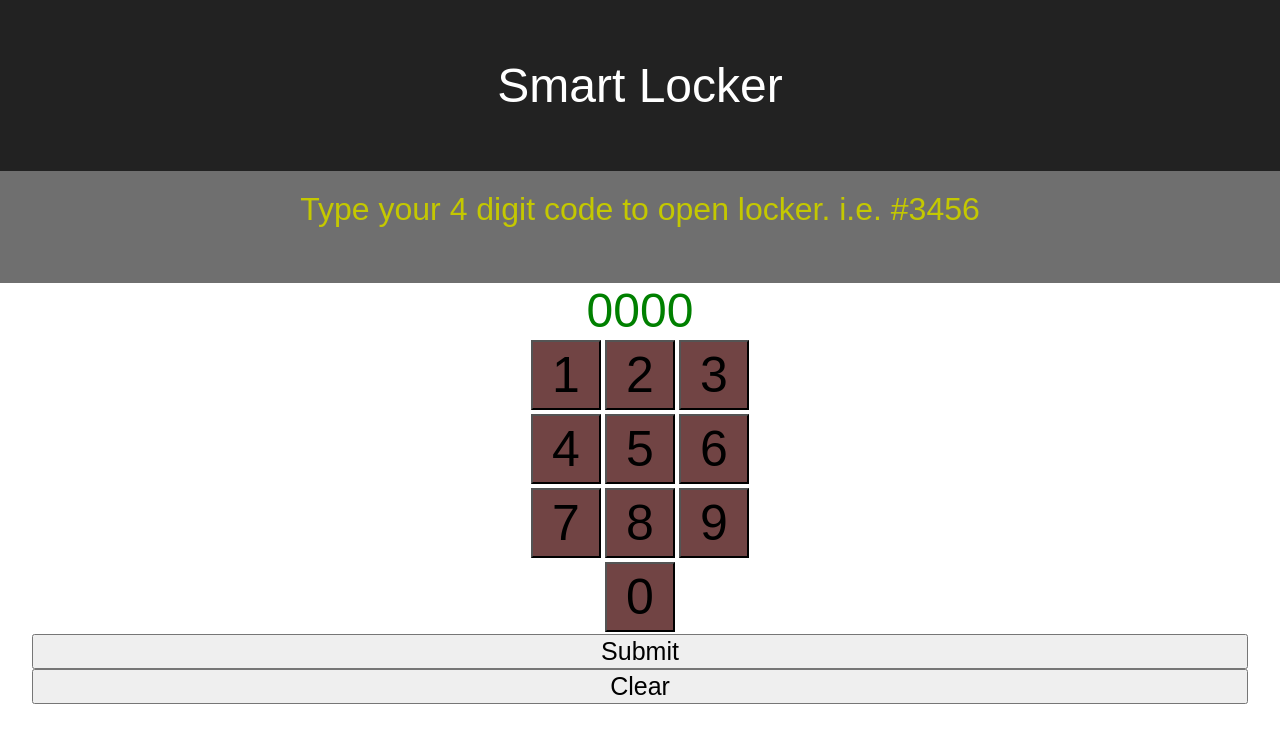
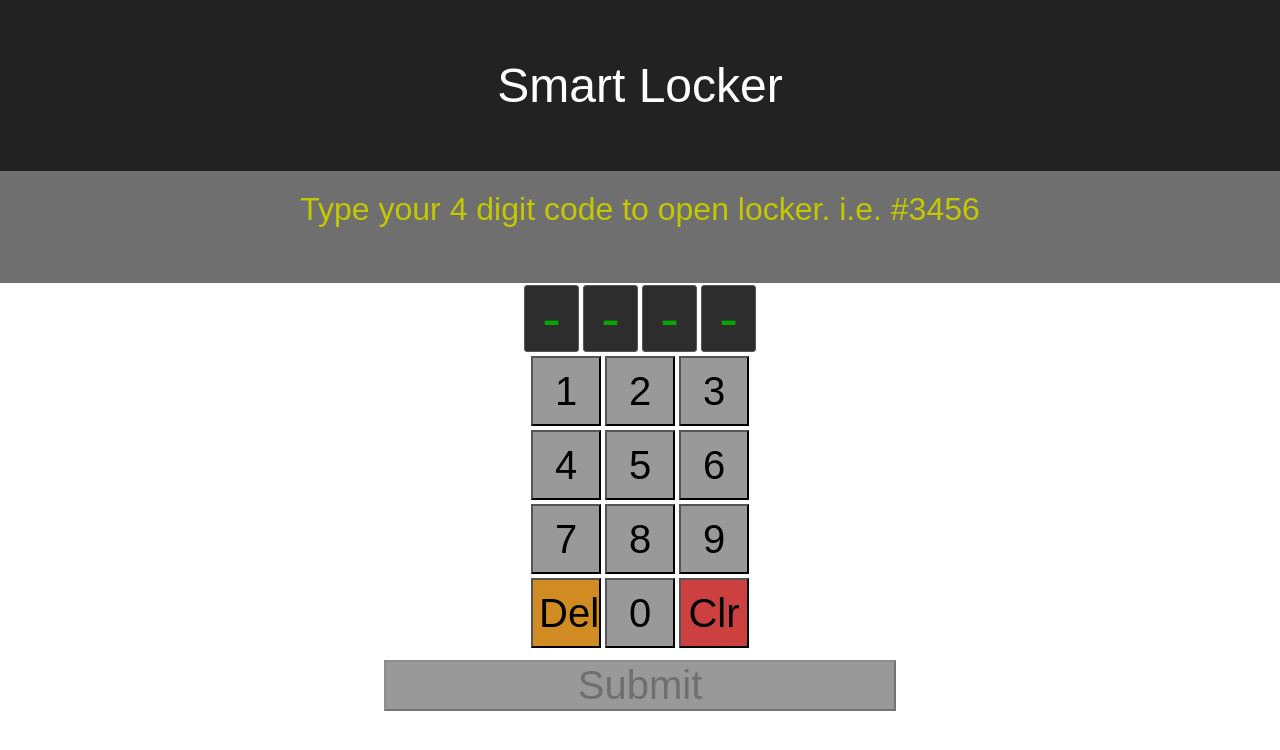
Before and after one commit to strayllama/Smart_Locker_JavaScript_React_Front, a React (Create React App) app: page / in a window 1280 px wide. Shown: the top 750 px of the page. Built offline with nearby package versions, Linux system fonts and the light colour scheme.

Commit message:
reset, clear and submit functions added

```diff
--- a/src/App.css
+++ b/src/App.css
@@ -1,16 +1,9 @@
 .App {
   text-align: center;
+  min-width: 320px;
+
 }
 
 /* * {
   border: 1px solid red;
 } */
-
-
-.number-button {
-  margin: 2px;
-  font-size: 2.5em;
-  width: 70px;
-  height: 70px;
-  display: inline-block;
-}
--- a/src/App.js
+++ b/src/App.js
@@ -1,7 +1,7 @@
 import React, { Component } from 'react';
 import Header from './components/Header.js'
 import MessageBox from './components/MessageBox.js'
-import NumberPane from './components/NumberPane.js'
+import DisplayPane from './components/DisplayPane.js'
 import NumberPad from './components/NumberPad.js'
 import ControlButtons from './components/ControlButtons.js'
 import './App.css';
@@ -11,35 +11,144 @@ class App extends Component {
     super(props);
 
     this.state = {
-      message: 'Type your 4 digit code to open locker. i.e. #3456'
+      lockerBankName: "Liberton",
+      message: 'Type your 4 digit code to open locker. i.e. #3456',
+      code: ['-', '-', '-', '-'],
+      entryCounter: 0,
+      lockers: [
+        { number: 1, empty: false, parcelId: 111 },
+        { number: 2, empty: false, parcelId: 112 },
+        { number: 3, empty: true, parcelId: null },
+        { number: 4, empty: true, parcelId: null },
+        { number: 5, empty: true, parcelId: null },
+        { number: 6, empty: true, parcelId: null },
+        { number: 7, empty: true, parcelId: null },
+        { number: 8, empty: true, parcelId: null },
+        { number: 9, empty: true, parcelId: null }
+      ],
+      submitOff: true
     }
 
     this.handleOnClearClick = this.handleOnClearClick.bind(this);
     this.handleOnSubmitClick = this.handleOnSubmitClick.bind(this);
     this.handleOnNumberClick = this.handleOnNumberClick.bind(this);
+    this.handleOnBackSpaceClick = this.handleOnBackSpaceClick.bind(this);
+  }
 
+  setMessage(newMessage) {
+    this.setState({ message: newMessage });
+  }
+
+  codeString() {
+    const codeString = this.state.code[0] + this.state.code[1] + this.state.code[2] + this.state.code[3]
+    return codeString;
+  }
+
+  resetEntryCounter() {
+    this.setState({ entryCounter: 0 });
+    this.setMessage('Type your 4 digit code to open locker. i.e. #3456');
+  }
+
+  clearCode() {
+    const clearedCode = ['-', '-', '-', '-'];
+    this.setState.code = clearedCode;
+    this.setState({ code: clearedCode });
+    this.resetEntryCounter();
+    this.setState({ submitOff: true });
+  }
+
+  increaseEntryCounter() {
+    const newCount = this.state.entryCounter + 1;
+    this.setState({ entryCounter: newCount });
+  }
+
+  decreaseEntryCounter() {
+    const newCount = this.state.entryCounter - 1;
+    this.setState({ entryCounter: newCount });
+    this.setState({ submitOff: true });
+  }
+
+  enterNumber(number) {
+    const index = this.state.entryCounter;
+    if (index === 0) {
+      const newCode = this.state.code;
+      newCode[0] = number;
+      this.setState({ code: newCode });
+      this.increaseEntryCounter();
+    } else if (index === 1) {
+      const newCode = this.state.code;
+      newCode[1] = number;
+      this.setState({ code: newCode });
+      this.increaseEntryCounter();
+    } else if (index === 2) {
+      const newCode = this.state.code;
+      newCode[2] = number;
+      this.setState({ code: newCode });
+      this.increaseEntryCounter();
+    } else if (index === 3) {
+      const newCode = this.state.code;
+      newCode[3] = number;
+      this.setState({ code: newCode });
+      this.increaseEntryCounter();
+      this.setState({ submitOff: false });
+    } else { console.log('Clear to re-type code!');}
+  }
+
+  deleteNumber() {
+    const index = this.state.entryCounter;
+    if (index > 0) {
+      const newCode = this.state.code;
+      newCode[index - 1] = '-';
+      this.setState({ code: newCode });
+      this.decreaseEntryCounter();
+    }
+  }
+
+  handleOnBackSpaceClick() {
+    console.log('BackSpace Button Clicked');
+    this.deleteNumber();
   }
 
   handleOnSubmitClick() {
     console.log('Submit Button Clicked');
+    if (this.state.entryCounter === 4) {
+      console.log('Submitting the following code:', this.codeString());
+      this.setMessage('Code Submitted!');
+    }
   }
 
   handleOnClearClick() {
     console.log('Clear Button Clicked');
+    this.clearCode();
   }
 
   handleOnNumberClick(number) {
+    this.enterNumber(number);
     console.log('Number', number, 'Button Clicked');
   }
+
 
   render() {
     return (
       <div className="App">
-        <Header>Smart Locker</Header>
+        <Header>{this.state.lockerBankId} Smart Locker</Header>
         <MessageBox text={this.state.message} />
-        <NumberPane />
-        <NumberPad onPress={this.handleOnNumberClick} />
-        <ControlButtons onPressClear={this.handleOnClearClick} onPressClick={this.handleOnSubmitClick} />
+        <DisplayPane
+          num1={this.state.code[0]}
+          num2={this.state.code[1]}
+          num3={this.state.code[2]}
+          num4={this.state.code[3]}
+        />
+        <NumberPad
+          onPressNum={this.handleOnNumberClick}
+          onPressClear={this.handleOnClearClick}
+          onPressBack={this.handleOnBackSpaceClick}
+        />
+        <ControlButtons
+          onPressClear={this.handleOnClearClick}
+          onPressSubmit={this.handleOnSubmitClick}
+          turnedOff={this.state.submitOff}
+        />
       </div>
     );
   }
--- a/src/components/Button.js
+++ b/src/components/Button.js
@@ -1,18 +1,15 @@
 import React from 'react';
 
-const NumberButton = ({ onPress, children, className }) => {
+const NumberButton = ({ onPress, children, className, disabled }) => {
   return (
-    <button style={styles.buttonStyle} className={className} >{children}</button>
+    <button
+      className={className}
+      onClick={onPress}
+      disabled={disabled}
+    >{children}</button>
   );
 };
 
-const styles = {
-  buttonStyle: {
-  width: '95%',
-  height: '95%',
-  fontSize: 25,
-  display: 'inline-block'
-  }
-}
+
 
 export default NumberButton;
--- a/src/components/ControlButtons.js
+++ b/src/components/ControlButtons.js
@@ -1,11 +1,15 @@
 import React from 'react';
 import Button from './Button.js'
+import './buttons.css'
 
-const ControlButtons = ({ onPressSubmit, onPressClear })  => {
+const ControlButtons = ({ onPressSubmit, onPressClear, turnedOff })  => {
   return (
     <div>
-      <Button className='submit-button' onPress={onPressSubmit}>Submit</Button>
-      <Button className='clear-button' onPress={onPressClear}>Clear</Button>
+      <Button
+        className='submit-key'
+        onPress={onPressSubmit}
+        disabled={turnedOff}
+      >Submit</Button>
     </div>
   );
 }
--- /dev/null
+++ b/src/components/DisplayPane.js
@@ -0,0 +1,15 @@
+import React from 'react';
+import './displayPane.css';
+
+const DisplayPane = ({ num1, num2, num3, num4 })  => {
+  return (
+    <div>
+      <div className="digit" id="num-one">{num1}</div>
+      <div className="digit" id="num-two">{num2}</div>
+      <div className="digit" id="num-three">{num3}</div>
+      <div className="digit" id="num-four">{num4}</div>
+    </div>
+  );
+}
+
+export default DisplayPane;
--- a/src/components/NumberButton.js
+++ b/src/components/NumberButton.js
@@ -2,18 +2,8 @@ import React from 'react';
 
 const NumberButton = ({ onPress, children, className, num }) => {
   return (
-    <button style={styles.buttonStyle} className={className} onClick={() => {onPress(num)}}>{children}</button>
+    <button className={className} onClick={() => {onPress(num)}}>{children}</button>
   );
 };
 
-const styles = {
-  buttonStyle: {
-  fontSize: 50,
-  width: '70px',
-  height: '70px',
-  display: 'inline-block',
-  backgroundColor: '#714444'
-  }
-}
-
 export default NumberButton;
--- a/src/components/NumberPad.js
+++ b/src/components/NumberPad.js
@@ -1,28 +1,30 @@
 import React from 'react';
 import NumberButton from './NumberButton.js'
+import './buttons.css';
 
-const NumberPad = ({ onPress })  => {
+
+const NumberPad = ({ onPressNum, onPressClear, onPressBack })  => {
   return (
     <div>
       <div>
-        <NumberButton className='number-button' onPress={onPress} num='1' >1</NumberButton>
-        <NumberButton className='number-button' onPress={onPress} num='2' >2</NumberButton>
-        <NumberButton className='number-button' onPress={onPress} num='3' >3</NumberButton>
+        <NumberButton className='num-key pad-key' onPress={onPressNum} num='1' >1</NumberButton>
+        <NumberButton className='num-key pad-key' onPress={onPressNum} num='2' >2</NumberButton>
+        <NumberButton className='num-key pad-key' onPress={onPressNum} num='3' >3</NumberButton>
       </div>
       <div>
-        <NumberButton className='number-button' onPress={onPress} num='4' >4</NumberButton>
-        <NumberButton className='number-button' onPress={onPress} num='5' >5</NumberButton>
-        <NumberButton className='number-button' onPress={onPress} num='6' >6</NumberButton>
+        <NumberButton className='num-key pad-key' onPress={onPressNum} num='4' >4</NumberButton>
+        <NumberButton className='num-key pad-key' onPress={onPressNum} num='5' >5</NumberButton>
+        <NumberButton className='num-key pad-key' onPress={onPressNum} num='6' >6</NumberButton>
       </div>
       <div>
-        <NumberButton className='number-button' onPress={onPress}  num='7' >7</NumberButton>
-        <NumberButton className='number-button' onPress={onPress} num='8' >8</NumberButton>
-        <NumberButton className='number-button' onPress={onPress} num='9' >9</NumberButton>
+        <NumberButton className='num-key pad-key' onPress={onPressNum}  num='7' >7</NumberButton>
+        <NumberButton className='num-key pad-key' onPress={onPressNum} num='8' >8</NumberButton>
+        <NumberButton className='num-key pad-key' onPress={onPressNum} num='9' >9</NumberButton>
       </div>
       <div>
-        <div className="space-box"></div>
-        <NumberButton className='number-button' onPress={onPress} num='0' >0</NumberButton>
-        <div className="space-box"></div>
+        <NumberButton className='bck-key pad-key' onPress={onPressBack}>Del</NumberButton>
+        <NumberButton className='num-key pad-key' onPress={onPressNum} num='0' >0</NumberButton>
+        <NumberButton className='clr-key pad-key' onPress={onPressClear}>Clr</NumberButton>
       </div>
     </div>
   );
--- a/src/components/NumberPane.js
+++ /dev/null
@@ -1,15 +0,0 @@
-import React from 'react';
-import './numberPane.css';
-
-const NumberPane = ()  => {
-  return (
-    <div>
-      <div className="digit" id="num-one">0</div>
-      <div className="digit" id="num-two">0</div>
-      <div className="digit" id="num-three">0</div>
-      <div className="digit" id="num-four">0</div>
-    </div>
-  );
-}
-
-export default NumberPane
--- /dev/null
+++ b/src/components/buttons.css
@@ -0,0 +1,27 @@
+.pad-key {
+  margin: 2px;
+  font-size: 2.5em;
+  width: 70px;
+  height: 70px;
+  display: inline-block;
+}
+
+.num-key {
+  background-color: rgb(153, 153, 153);
+}
+
+.clr-key {
+  background-color: rgb(204, 64, 64);
+}
+
+.bck-key {
+  background-color: rgb(208, 139, 35);
+}
+
+.submit-key {
+  width: 40%;
+  margin: 10px 0;
+  font-size: 2.5em;
+  /* color: rgb(65, 255, 48); */
+  background-color: rgb(153, 153, 153);
+}
--- /dev/null
+++ b/src/components/displayPane.css
@@ -0,0 +1,11 @@
+.digit {
+  font-size: 3.5em;
+  display: inline-block;
+  margin: 2px;
+  width: 53px;
+  height: 65px;
+  color: rgb(5, 166, 2);
+  background-color: rgb(45, 45, 45);
+  border: 1px solid rgb(87, 87, 87);
+  border-radius: 3px;
+}
--- a/src/components/messageBox.css
+++ b/src/components/messageBox.css
@@ -2,7 +2,7 @@
   padding: 20px 0px;
   background-color: rgb(111, 111, 111);
   vertical-align: bottom;
-  height: 4.5em;
+  min-height: 4.5em;
 }
 
 #message-text {
--- a/src/components/numberPane.css
+++ /dev/null
@@ -1,5 +0,0 @@
-.digit {
-  font-size: 3em;
-  color: green;
-  display: inline-block;
-}
```
Also changed, not shown: src/logo.svg (deleted).
